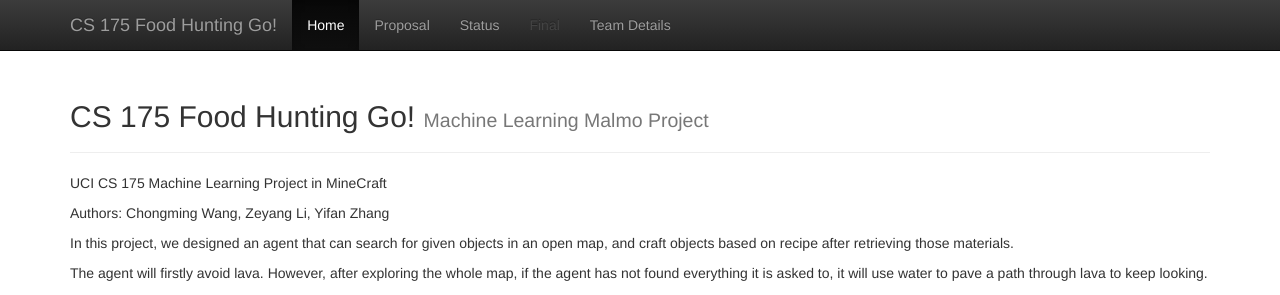
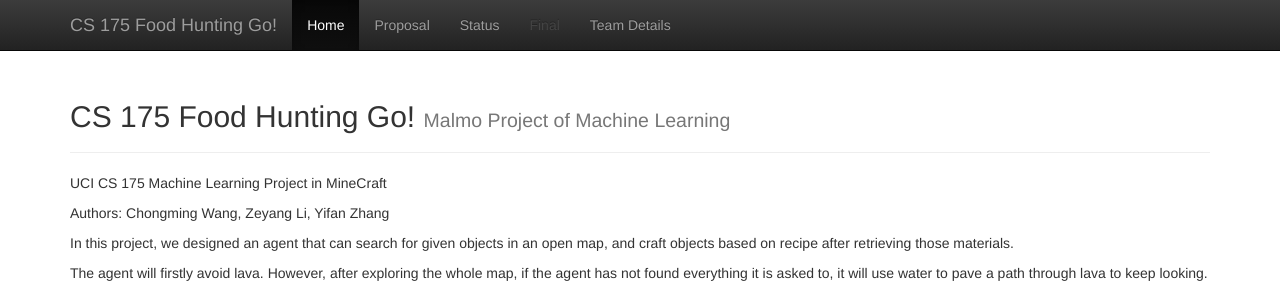
Before and after one commit to chicomy/Food_Hunting_Go, a Jekyll site: the page built from docs/index.md, in a window 1280 px wide. Shown: the top 295 px of the page. Built offline with Jekyll 4.4.1, drawn with Linux system fonts in a browser that asks for light colours.

```diff
--- a/docs/_config.yml
+++ b/docs/_config.yml
@@ -1,7 +1,7 @@
 ###########
 # Malmo Project
 title:    'CS 175 Food Hunting Go!'
-subtitle: 'Machine Learning Malmo Project'
+subtitle: 'Malmo Project of Machine Learning '
 
 
 #########################
```
